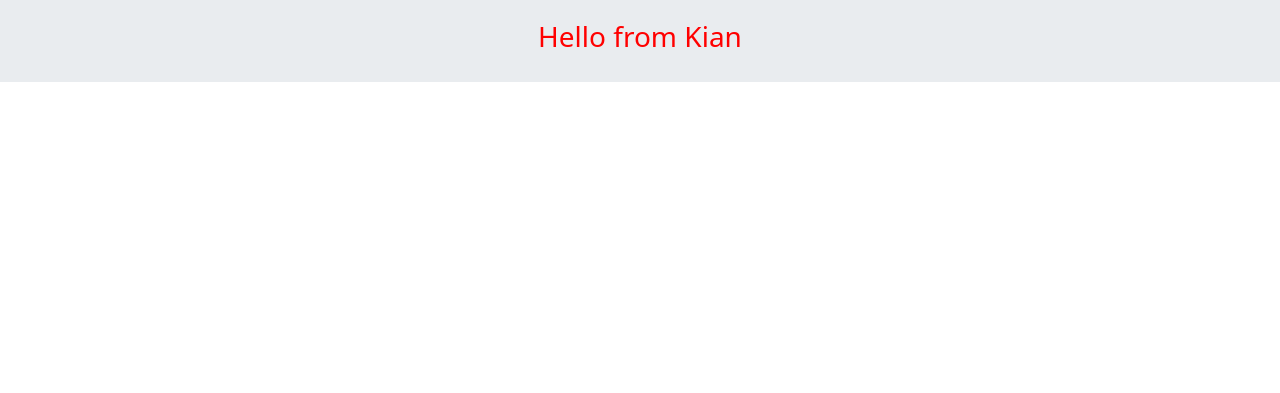
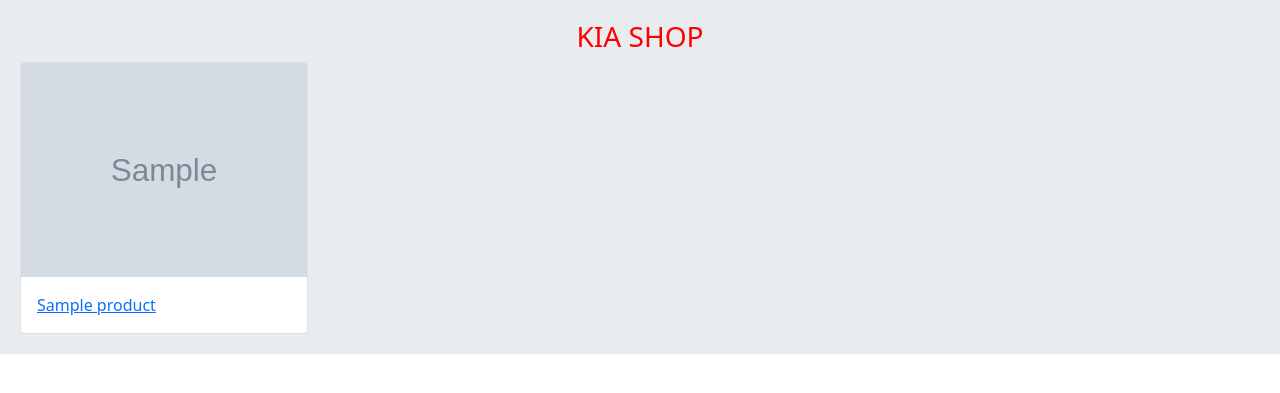
Before and after one commit to kiankianmehr77/shop, a Django app: page / in a window 1280 px wide. Shown: the part 56-449 px from the top of the page. Run offline with Django 4.2, Linux system fonts and the light colour scheme; tables that the repository leaves empty hold one stand-in row (values such as "Sample post"); grey boxes marked "Sample" are stand-in pictures.

Commit message:
product detail'

```diff
--- a/home/templates/home/home.html
+++ b/home/templates/home/home.html
@@ -5,6 +5,15 @@
 
 {% endblock%}
 {% block content %}
-    <h3> Hello from Kian </h3>
+    <h3> KIA SHOP </h3>
+    {% for p in products %}
+        <div class="card" style="width: 18rem; display:inline-block;">
+            <img src="{{ p.image.url }}" class="card-img-top">
+            <div class="card-body">
+                <a  href= "{{ p.get_absolute_url}}" class="card-title">  {{ p.name }}</a>
+
+            </div>
+        </div>
+    {% endfor %}
 
 {% endblock %}
--- a/home/views.py
+++ b/home/views.py
@@ -1,6 +1,8 @@
 from django.shortcuts import render
 from django.views import View
+from products.models import Product
 
 class HomeView(View):
     def get(self,request):
-        return render(request,"home/home.html")
+        products = Product.objects.all()
+        return render(request,"home/home.html", {"products":products})
--- a/products/models.py
+++ b/products/models.py
@@ -1,4 +1,6 @@
 from django.db import models
+from django.urls import reverse
+
 
 class Category(models.Model):
     name = models.CharField(max_length=200)
@@ -39,3 +41,6 @@
 
     def __str__(self):
         return self.name
+
+    def get_absolute_url(self):
+        return reverse("products:product_detail", args=[self.slug,])
--- /dev/null
+++ b/products/urls.py
@@ -0,0 +1,9 @@
+from django.urls import path
+from . import views
+
+app_name = "products"
+
+urlpatterns = [
+    path('<slug:slug>/', views.ProductDetailView.as_view(), name='product_detail')
+
+]
--- a/shop/urls.py
+++ b/shop/urls.py
@@ -15,9 +15,12 @@
 """
 from django.contrib import admin
 from django.urls import path, include
+from django.conf.urls.static import static
+from django.conf import settings
 
 urlpatterns = [
     path('admin/', admin.site.urls),
     path('', include("home.urls", namespace='home')),
-    path('accounts/', include('accounts.urls', namespace='accounts'))
-]
+    path('accounts/', include('accounts.urls', namespace='accounts')),
+    path('products/', include(('products.urls', 'products'), namespace='products')),
+]+ static(settings.MEDIA_URL, document_root=settings.MEDIA_ROOT)
```
Also changed, not shown: products/templates/products/detail.html (added, +9 -0 lines), products/views.py (+8 -1 lines).
